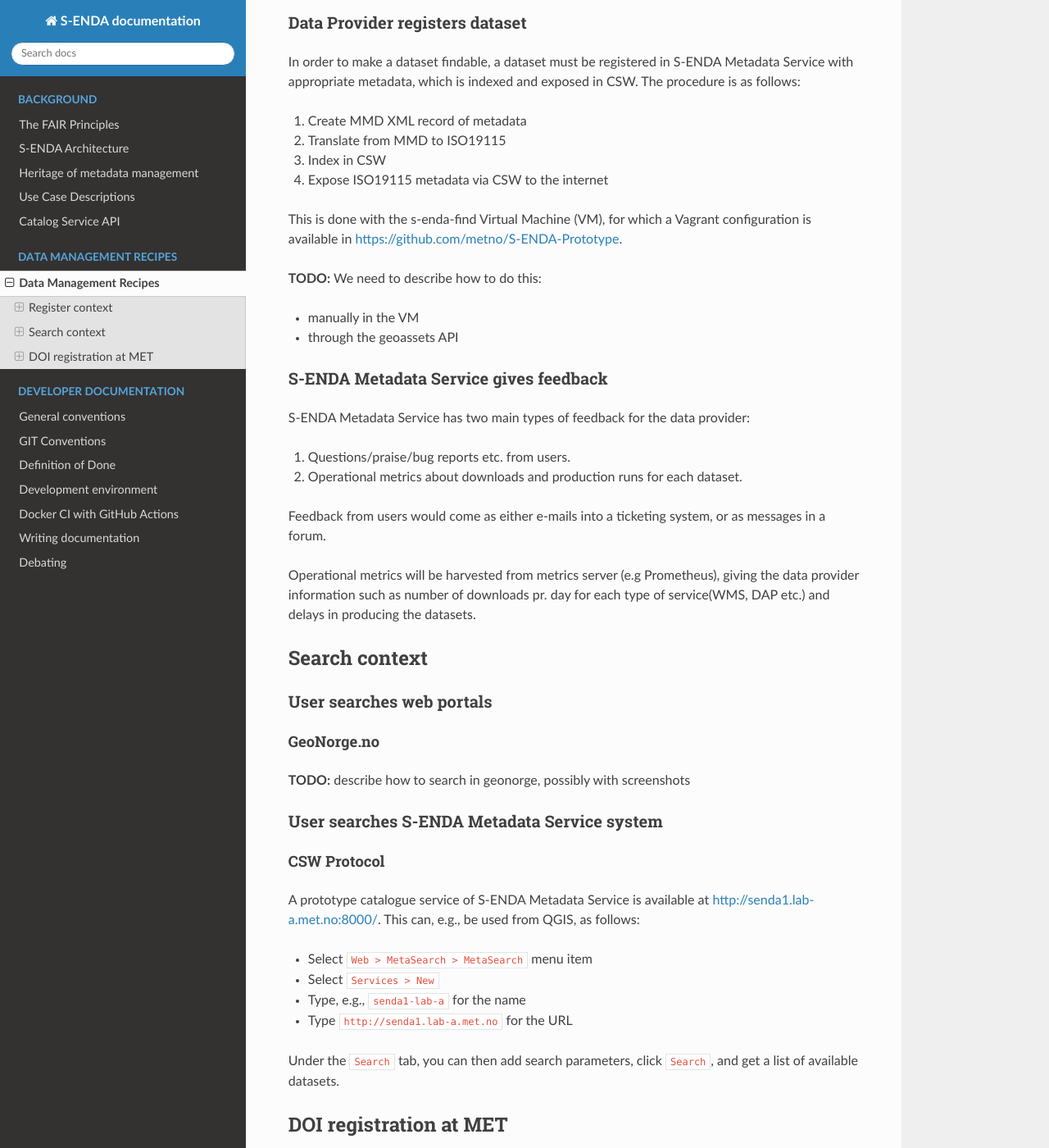
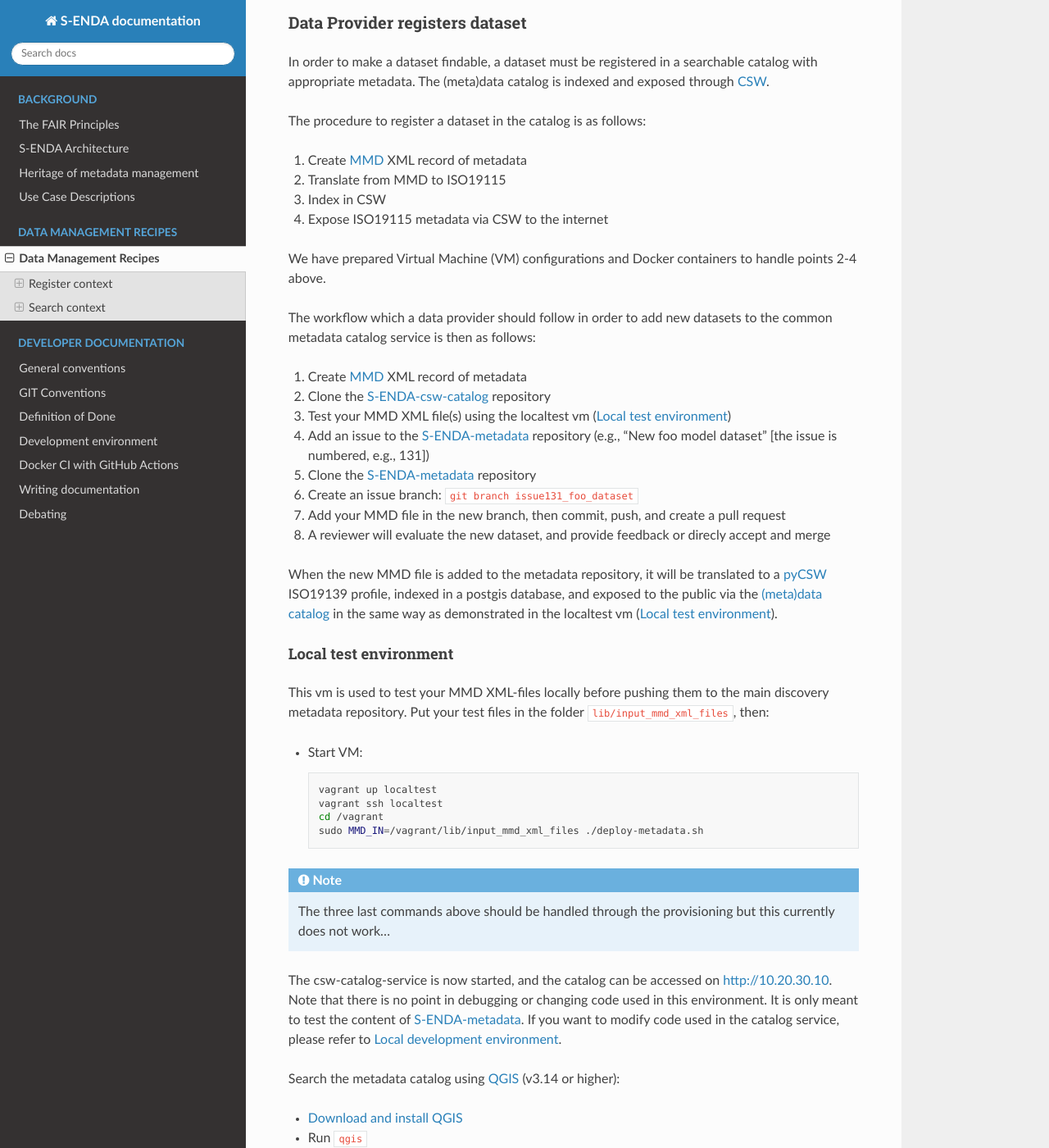
Before and after one commit to metno/S-ENDA-documentation, a Sphinx documentation site: the page built from source/dm_recipes.rst, in a window 1280 px wide and 1400 px high, scrolled down 202 px. Shown: the whole window at 82% size. Built offline with Sphinx 7.4.7 and the Read the Docs theme 2.0.0, drawn with Linux system fonts in a browser that asks for light colours; some of the changed text lies outside the part shown.

Commit message:
metno/S-ENDA-project-plan#308: cleaned up and added documentation for local test environment for the csw catalog service

```diff
--- a/source/dm_recipes.rst
+++ b/source/dm_recipes.rst
@@ -9,36 +9,114 @@ Register context
 Data Provider registers dataset
 ===============================
 
-In order to make a dataset findable, a dataset must be registered in S-ENDA Metadata Service with appropriate metadata, which is indexed and exposed in CSW. The procedure is as follows:
+In order to make a dataset findable, a dataset must be registered in a searchable catalog with appropriate metadata. The (meta)data catalog is indexed and exposed through `CSW <https://en.wikipedia.org/wiki/Catalogue_Service_for_the_Web>`_.
 
-#. Create MMD XML record of metadata
+The procedure to register a dataset in the catalog is as follows:
+
+#. Create `MMD <https://htmlpreview.github.io/?https://github.com/metno/mmd/blob/master/doc/mmd-specification.html>`_ XML record of metadata
 #. Translate from MMD to ISO19115
 #. Index in CSW
 #. Expose ISO19115 metadata via CSW to the internet
 
-This is done with the s-enda-find Virtual Machine (VM), for which a Vagrant configuration is available in https://github.com/metno/S-ENDA-Prototype.
+We have prepared Virtual Machine (VM) configurations and Docker containers to handle points 2-4 above.
 
-**TODO:** We need to describe how to do this:
+..
+  Note to reviewers: Please consider if this makes sense, and can be done now
 
-* manually in the VM
-* through the geoassets API
+The workflow which a data provider should follow in order to add new datasets to the common metadata catalog service is then as follows:
 
-S-ENDA Metadata Service gives feedback
-======================================
+#. Create `MMD <https://htmlpreview.github.io/?https://github.com/metno/mmd/blob/master/doc/mmd-specification.html>`_ XML record of metadata
+#. Clone the `S-ENDA-csw-catalog <https://github.com/metno/S-ENDA-csw-catalog-service>`_ repository
+#. Test your MMD XML file(s) using the localtest vm (:ref:`local-test-env`)
+#. Add an issue to the `S-ENDA-metadata <https://github.com/metno/S-ENDA-metadata>`_ repository (e.g., "New foo model dataset" [the issue is numbered, e.g., 131])
+#. Clone the `S-ENDA-metadata <https://github.com/metno/S-ENDA-metadata>`_ repository
+#. Create an issue branch: ``git branch issue131_foo_dataset``
+#. Add your MMD file in the new branch, then commit, push, and create a pull request
+#. A reviewer will evaluate the new dataset, and provide feedback or direcly accept and merge
 
-S-ENDA Metadata Service has two main types of feedback for the data provider:
+..
+  Note to reviewers: I now interpret http://senda1.lab-a.met.no as a staging server. How do we go from that to production, and what needs to be done? Please review and/or add issues in https://github.com/metno/S-ENDA-project-plan..
 
-#. Questions/praise/bug reports etc. from users.
-#. Operational metrics about downloads and production runs for each dataset.
+When the new MMD file is added to the metadata repository, it will be translated to a `pyCSW <https://github.com/geopython/pycsw>`_ ISO19139 profile, indexed in a postgis database, and exposed to the public via the `(meta)data catalog <http://senda1.lab-a.met.no/>`_ in the same way as demonstrated in the localtest vm (:ref:`local-test-env`).
 
-Feedback from users would come as either e-mails into a ticketing system, or as messages in a forum.
+.. _`local-test-env`:
 
-Operational metrics will be harvested from metrics server (e.g Prometheus),
-giving the data provider information such as number of downloads pr. day for each type of service(WMS, DAP etc.) and delays in producing the datasets.
+Local test environment
+----------------------
+
+This vm is used to test your MMD XML-files locally before pushing them to the main discovery metadata repository. Put your test files in the folder ``lib/input_mmd_xml_files``, then:
+
+* Start VM:
+
+  .. code-block:: bash
+
+    vagrant up localtest
+    vagrant ssh localtest
+    cd /vagrant
+    sudo MMD_IN=/vagrant/lib/input_mmd_xml_files ./deploy-metadata.sh
+
+.. note::
+
+  The three last commands above should be handled through the provisioning but this currently does not work...
+
+..
+  * Check that the postgis db is added
+
+..
+  .. code-block:: bash
+
+..
+    vagrant ssh localtest
+    cd /vagrant/
+    sudo docker-compose exec postgis bash
+    psql -U postgis csw_db
+    \dt
+    select * from records;
+
+The csw-catalog-service is now started, and the catalog can be accessed on `<http://10.20.30.10>`_. Note that there is no point in debugging or changing code used in this environment. It is only meant to test the content of `S-ENDA-metadata <https://github.com/metno/S-ENDA-metadata>`_. If you want to modify code used in the catalog service, please refer to :ref:`local-developmen-env`.
+
+Search the metadata catalog using `QGIS <https://qgis.org/en/site/>`_ (v3.14 or higher):
+
+* `Download and install QGIS <https://qgis.org/en/site/forusers/download.html>`_
+* Run ``qgis``
+* Select ``Web > MetaSearch > MetaSearch`` menu item
+* Select ``Services > New``
+* Type, e.g., ``localtest`` for the name
+* Type ``http://10.20.30.10`` for the URL
+* Under the ``Search`` tab, you can then add search parameters, click ``Search``, and get a list of available datasets.
+* Select a dataset
+* Click ``Add Data`` and select a WMS channel - the data will then be displayed in QGIS
+
+..
+  S-ENDA Metadata Service gives feedback
+  ======================================
+
+..
+  S-ENDA Metadata Service has two main types of feedback for the data provider:
+
+..
+  #. Questions/praise/bug reports etc. from users.
+  #. Operational metrics about downloads and production runs for each dataset.
+
+..
+  Feedback from users would come as either e-mails into a ticketing system, or as messages in a forum.
+
+..
+  Operational metrics will be harvested from metrics server (e.g Prometheus), giving the data provider information such as number of downloads pr. day for each type of service(WMS, DAP etc.) and delays in producing the datasets.
+
+DOI registration at MET
+=======================
+
+.. include:: doi_at_met.rst
 
 --------------
 Search context
 --------------
+
+User searches the catalog with opensearch
+=========================================
+
+TODO: test and describe..
 
 User searches web portals
 =========================
@@ -48,13 +126,10 @@ GeoNorge.no
 
 **TODO:** describe how to search in geonorge, possibly with screenshots
 
-User searches S-ENDA Metadata Service system
-============================================
+User searches from QGIS
+=======================
 
-CSW Protocol
-------------
-
-A prototype catalogue service of S-ENDA Metadata Service is available at http://senda1.lab-a.met.no:8000/. This can, e.g., be used from QGIS, as follows:
+A staging server for the CSW catalog service is available at http://senda1.lab-a.met.no:8000/. This can be used from QGIS, as follows:
 
 * Select ``Web > MetaSearch > MetaSearch`` menu item
 * Select ``Services > New``
@@ -62,9 +137,3 @@ A prototype catalogue service of S-ENDA Metadata Service is available at http://
 * Type ``http://senda1.lab-a.met.no`` for the URL
 
 Under the ``Search`` tab, you can then add search parameters, click ``Search``, and get a list of available datasets.
-
------------------------
-DOI registration at MET
------------------------
-
-.. include:: doi_at_met.rst
--- a/source/index.rst
+++ b/source/index.rst
@@ -15,6 +15,8 @@ Welcome to S-ENDA's documentation!
    architecture
    metadata_management_heritage
    use_cases
+
+..
    catalog_service_API
 
 .. toctree::
```
Also changed, not shown: source/devel_environ.rst (+20 -12 lines).
